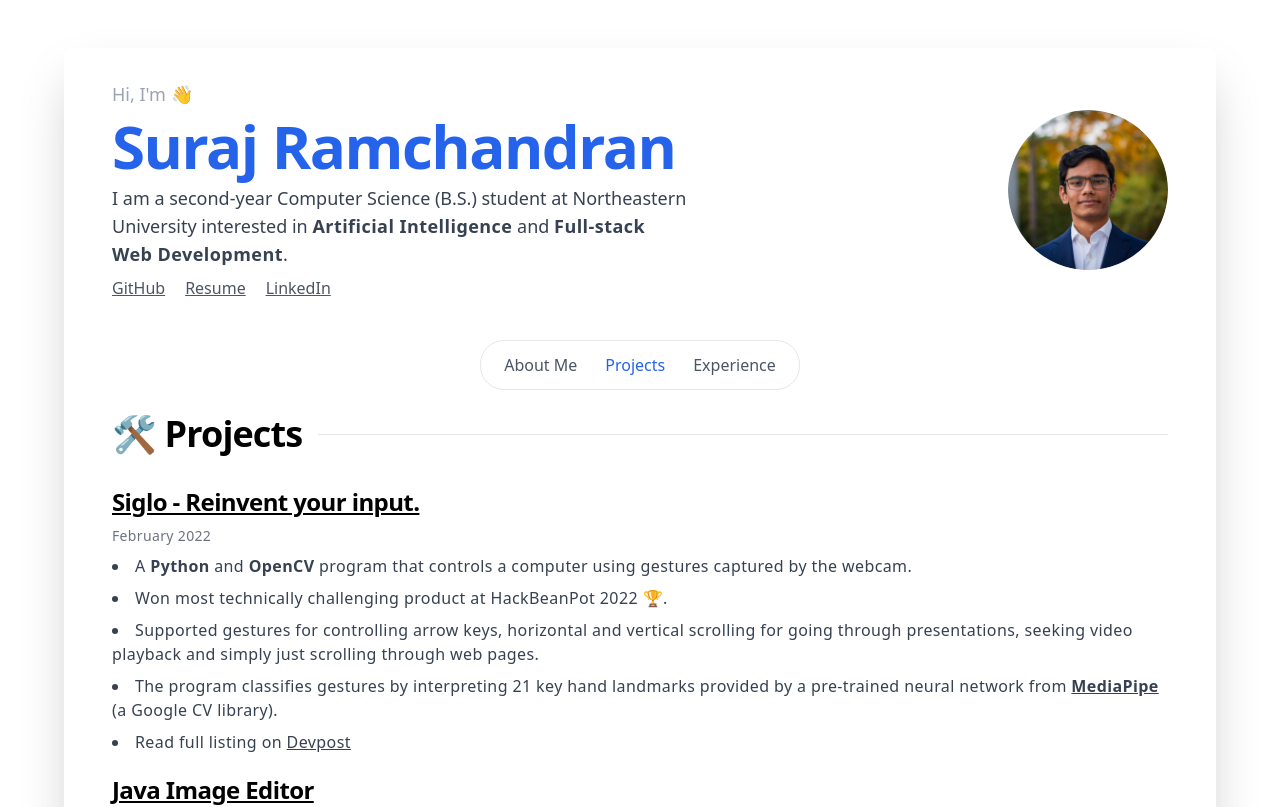
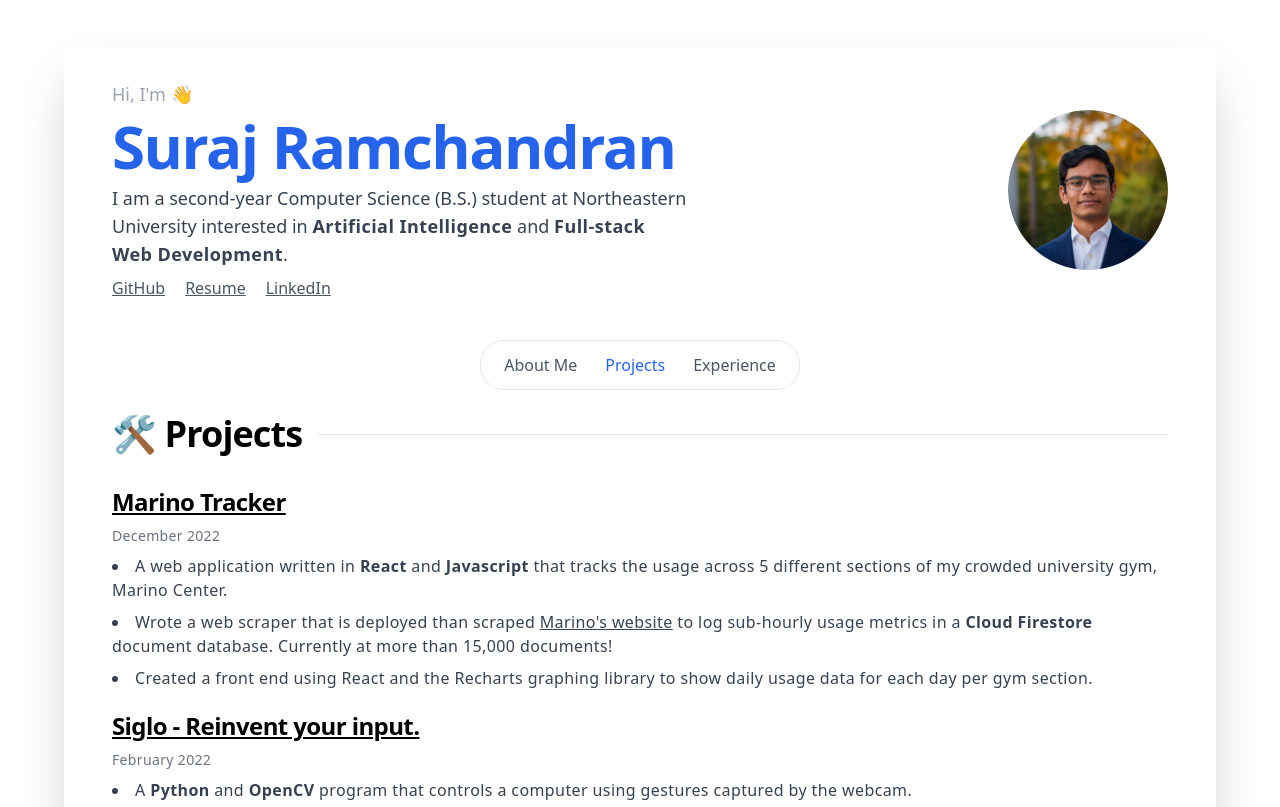
Before and after one commit to Suraj-Ram/suraj-portfolio, a React (Create React App) app: page /projects in a window 1280 px wide. Shown: the top 807 px of the page. Built offline with nearby package versions, Linux system fonts and the light colour scheme.

Commit message:
Added new project

```diff
--- a/src/content/projects.js
+++ b/src/content/projects.js
@@ -1,6 +1,31 @@
 import { S, LinkWrapper, Italics } from "../components/TypoUtils";
 
 const projects = [
+  {
+    id: 3,
+    title: "Marino Tracker",
+    ghLink: "https://github.com/Suraj-Ram/marino-tracker",
+    date: "December 2022",
+    listDescription: [
+      <span>
+        A web application written in <S>React</S> and <S>Javascript</S> that
+        tracks the usage across 5 different sections of my crowded university
+        gym, Marino Center.
+      </span>,
+      <span>
+        Wrote a web scraper that is deployed than scraped{" "}
+        <LinkWrapper link="https://recreation.northeastern.edu/">
+          Marino's website
+        </LinkWrapper>{" "}
+        to log sub-hourly usage metrics in a <S>Cloud Firestore</S> document
+        database. Currently at more than 15,000 documents!
+      </span>,
+      <span>
+        Created a front end using React and the Recharts graphing library to
+        show daily usage data for each day per gym section.
+      </span>,
+    ],
+  },
   {
     id: 0,
     title: "Siglo - Reinvent your input.",
@@ -54,13 +79,15 @@ const projects = [
     id: 2,
     title: "AudiNote - Notes with Voice",
     ghLink: "https://github.com/JosephSalinas/project-13",
-    date: "Octobber 2021",
+    date: "October 2021",
     listDescription: [
       <span>
         A minimalist note-taking web app, written in <S>Javascript</S>, that
         transcribes spoken notes using the{" "}
         <S>
-            <LinkWrapper link="https://developer.mozilla.org/en-US/docs/Web/API/Web_Speech_API">Web Speech API</LinkWrapper>
+          <LinkWrapper link="https://developer.mozilla.org/en-US/docs/Web/API/Web_Speech_API">
+            Web Speech API
+          </LinkWrapper>
         </S>
       </span>,
       <span>
```
